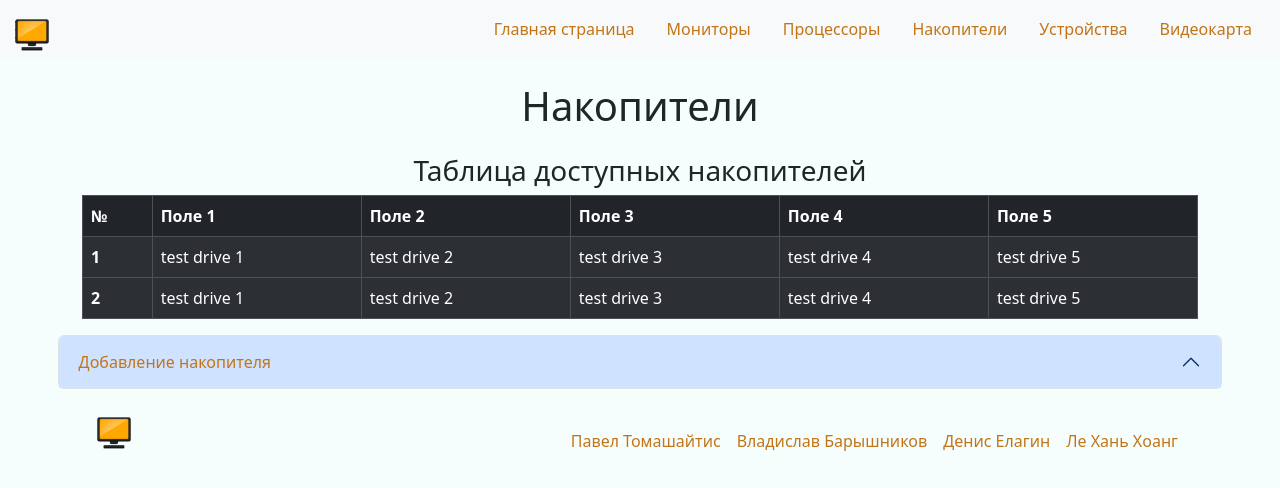
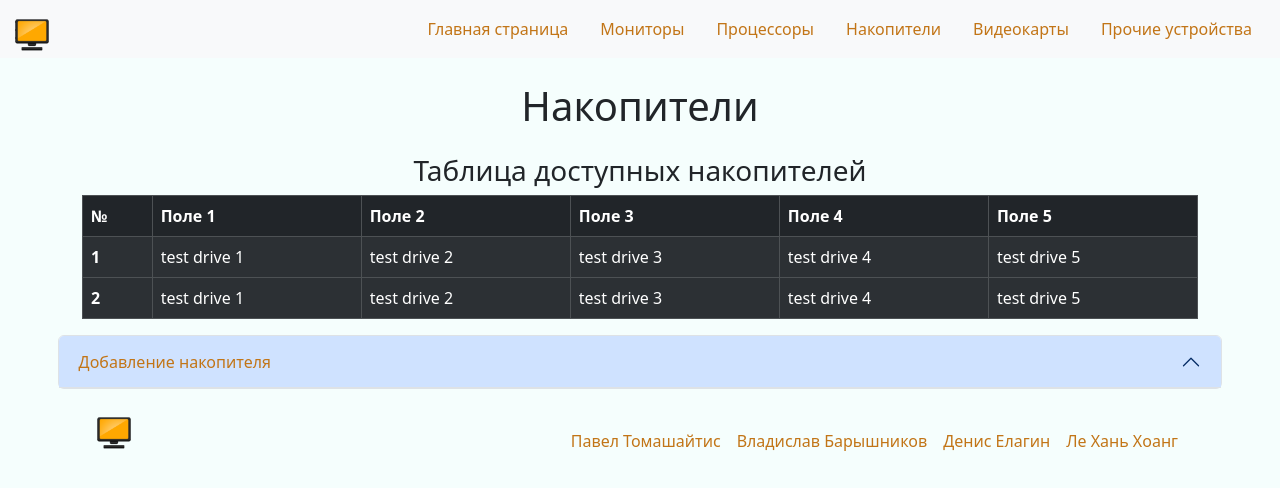
Before and after one commit to xwills1337/pc_parts_store, an Angular app: page /drives in a window 1280 px wide. Shown: the top 488 px of the page. Built offline with nearby package versions, Linux system fonts and the light colour scheme.

Commit message:
изменён порядок следования устройства в панели навигации и синхронизировано название 'Прочие устройства' в панели навигации и в карусели на главной странице

```diff
--- a/src/app/app.component.html
+++ b/src/app/app.component.html
@@ -30,12 +30,12 @@
           </li>
           <li class="nav-item">
             <div class="mx-3">
-              <a class="text-decoration-none text-color" routerLink="devices">Устройства</a>
+              <a class="text-decoration-none text-color" routerLink="video_cards">Видеокарты</a>
             </div>
           </li>
           <li class="nav-item">
             <div class="mx-3">
-              <a class="text-decoration-none text-color" routerLink="video_cards">Видеокарта</a>
+              <a class="text-decoration-none text-color" routerLink="devices">Прочие устройства</a>
             </div>
           </li>
         </ul>
--- a/src/app/pages/main/main.component.html
+++ b/src/app/pages/main/main.component.html
@@ -46,8 +46,8 @@
             <div class="carousel-item">
                 <img src="assets/img/devices.jpg" class="d-block w-100 rounded" alt="...">
                 <div class="carousel-caption d-none d-md-block">
-                    <h5>Другие устройства</h5>
-                    <p>Описание других устройств</p>
+                    <h5>Прочие устройства</h5>
+                    <p>Описание прочих устройств</p>
                 </div>
             </div>
         </div>
```
